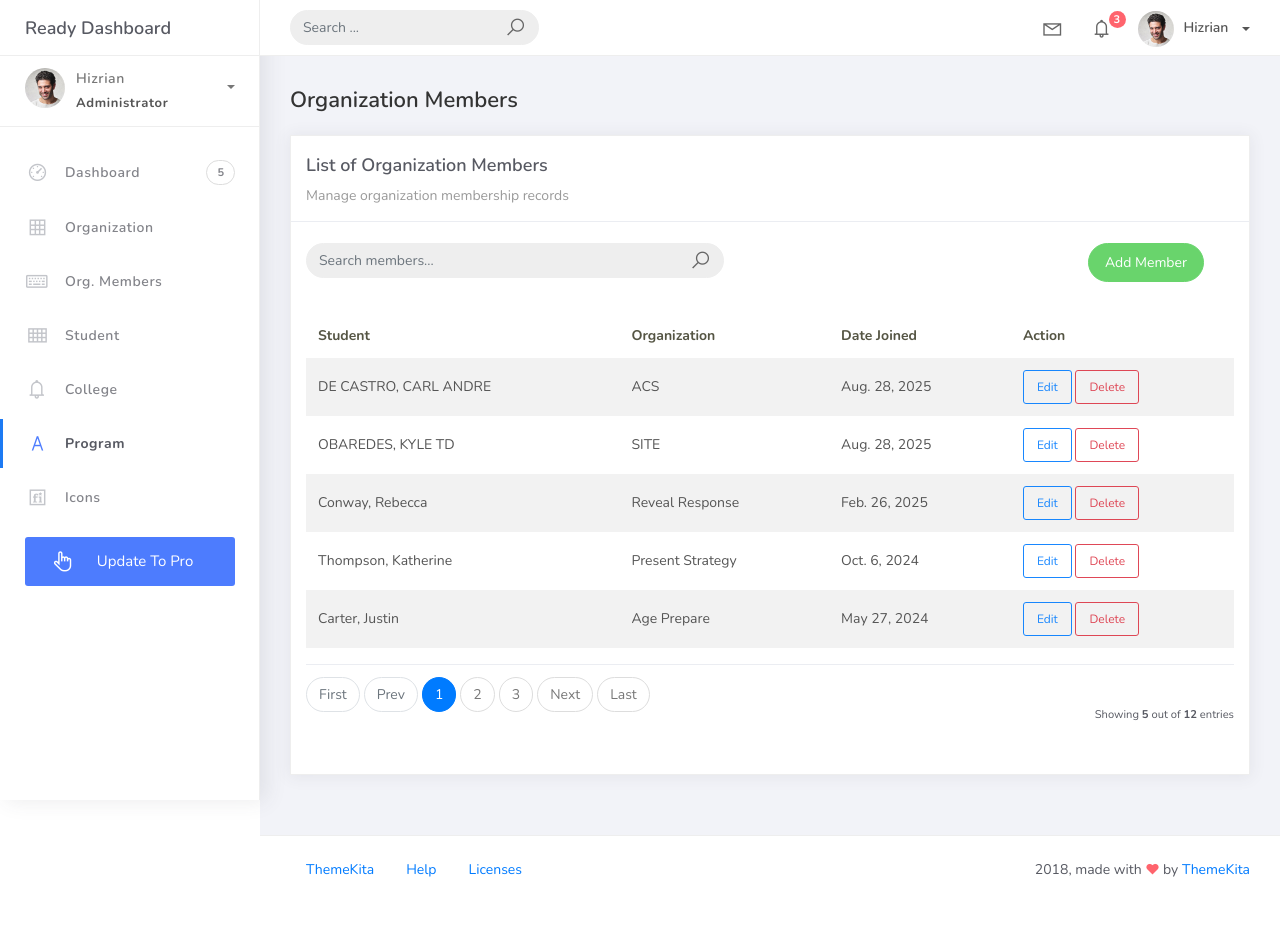
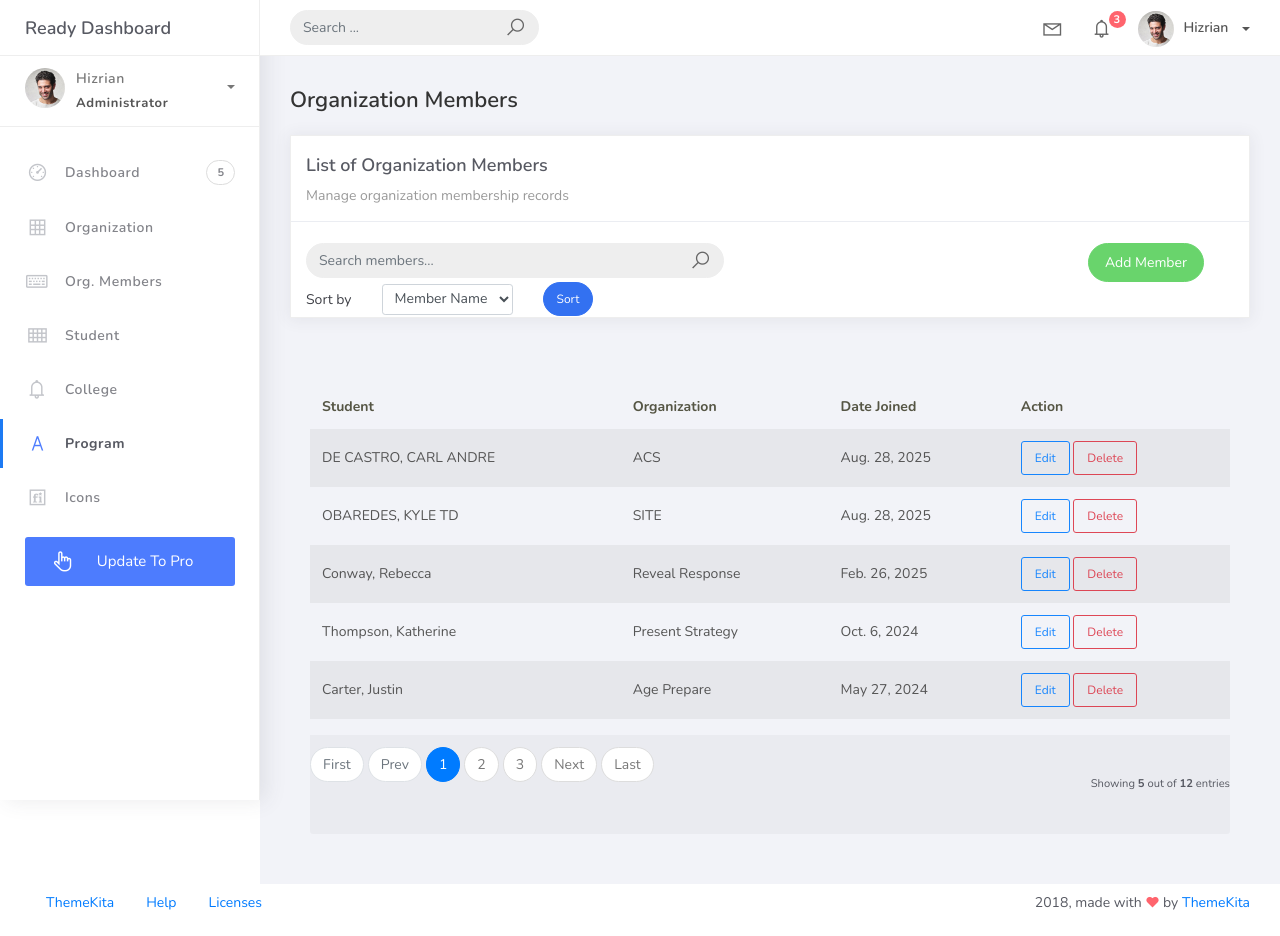
Before and after one commit to Agonnie2326uwu/PSUSphere, a Django app: page /orgmember_list in a window 1280 px wide. Before the commit the page ends 877 px from the top, so only its background shows below. Run offline with Django 5.2, Linux system fonts and the light colour scheme; data comes from the database, SQL or seed files in the repository; some libraries are stand-ins or nearby versions.

Commit message:
orgmember sorting

```diff
--- a/projectsite/projectsite/urls.py
+++ b/projectsite/projectsite/urls.py
@@ -9,7 +9,7 @@ Function views
     2. Add a URL to urlpatterns:  path('', views.home, name='home')
 Class-based views
     1. Add an import:  from other_app.views import Home
-    2. Add a URL to urlpatterns:  path('', Home.as_view(), name='home')
+    2. Add a URL to urlpatterns:  path('', Home.as_view(), name='home')c
 Including another URLconf
     1. Import the include() function: from django.urls import include, path
     2. Add a URL to urlpatterns:  path('blog/', include('blog.urls'))
--- a/projectsite/studentorg/models.py
+++ b/projectsite/studentorg/models.py
@@ -10,7 +10,7 @@ class BaseModel(models.Model):
 
 
 class College(BaseModel):
-    college_name = models.CharField(max_length=150)
+    college_name= models.CharField(max_length=150)
 
     def __str__(self):
         return self.college_name
--- a/projectsite/studentorg/views.py
+++ b/projectsite/studentorg/views.py
@@ -187,6 +187,9 @@ class OrgMemberList(ListView):
     template_name = 'orgmember_list.html'
     paginate_by = 5
 
+
+
+
     def get_queryset(self):
         qs = super().get_queryset()
         query = self.request.GET.get('q')
--- a/projectsite/templates/orgmember_list.html
+++ b/projectsite/templates/orgmember_list.html
@@ -27,6 +27,23 @@
                             <div class="pull-right">
                                 <a href="{% url 'orgmember-add' %}" class="btn btn-success btn-rounded">Add Member</a>
                             </div>
+                        </div>
+                    </div>
+                    <div class="col-md-12">
+                            <form method="get" class="row g-2 align-items-center">
+                                <div class="col-auto">
+                                <label for="smallSelect" class="col-form-label">Sort by</label>
+                                </div>
+                                <div class="col-auto">
+                                <select class="form-control form-control-sm" id="smallSelect" name="sort_by">
+                                    <option value="student" {% if request.GET.sort_by == "student" %}selected{% endif%}>Member Name</option>
+                                    <option value="date_joined" {% if request.GET.sort_by == "date_joined"%}selected{% endif %}>Date Joined</option>
+                                </select>
+                                </div>
+                                <div class="col-auto">
+                                <button type="submit" class="btn btn-primary btn-sm btn-rounded">Sort</button>
+                                </div>
+                            </form>
                         </div>
                     </div>
                     <div class="card-body">
```
